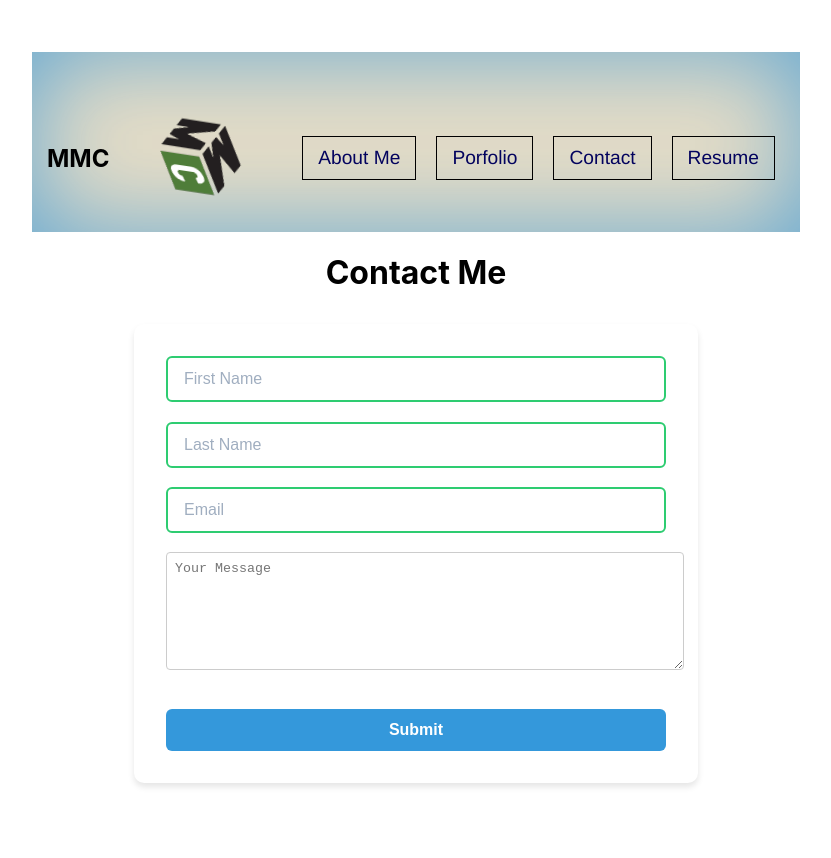
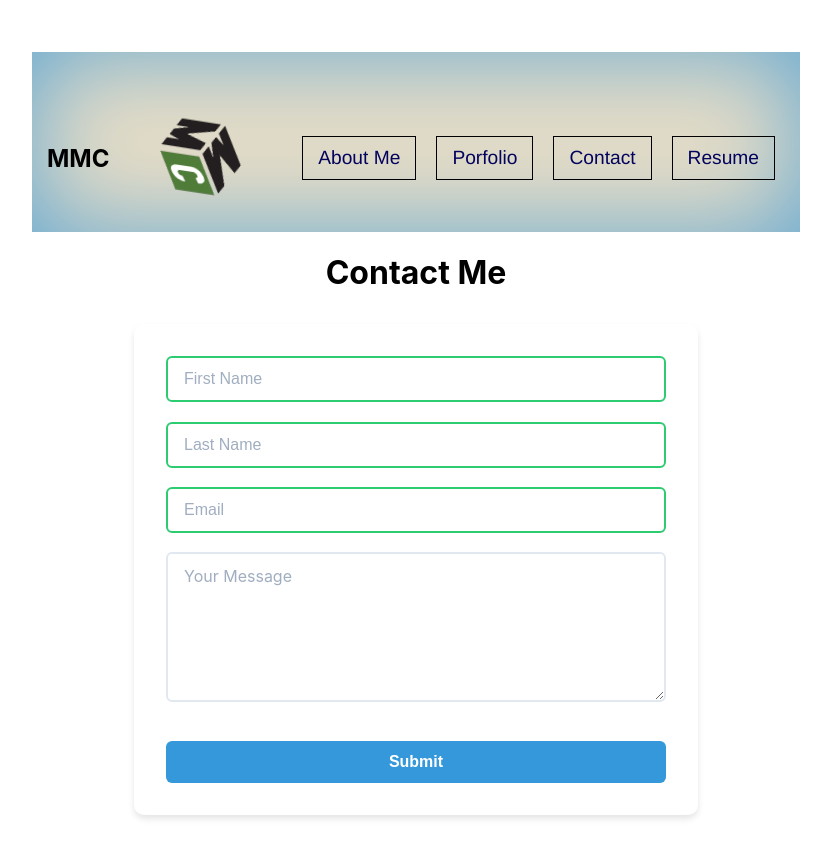
Before and after one commit to MMullen4/MMC_Portfolio, a React (Vite) app: page /contact in a window 1280 px wide. Shown: the top 858 px of the page, without its empty margins (224-1055 px from the left). Built offline with nearby package versions, Linux system fonts and the light colour scheme.

Commit message:
revised message css

```diff
--- a/src/components/Form/style.css
+++ b/src/components/Form/style.css
@@ -103,11 +103,25 @@
   transform: none;
 }
 
-textarea {
+.form textarea {
+  padding: 12px 16px;
+  border: 2px solid #e2e8f0;
+  border-radius: 6px;
+  font-size: 1rem;
+  transition: all 0.3s ease;
   width: 100%;
-  padding: 8px;
-  border: 1px solid #ccc;
-  border-radius: 4px;
+  box-sizing: border-box;
+  min-height: 150px;
   resize: vertical;
-  min-height: 100px;
+  font-family: inherit;
 }
+
+.form textarea:focus {
+  outline: none;
+  border-color: #3498db;
+  box-shadow: 0 0 0 3px rgba(52, 152, 219, 0.2);
+}
+
+.form textarea::placeholder {
+  color: #a0aec0;
+}
```
